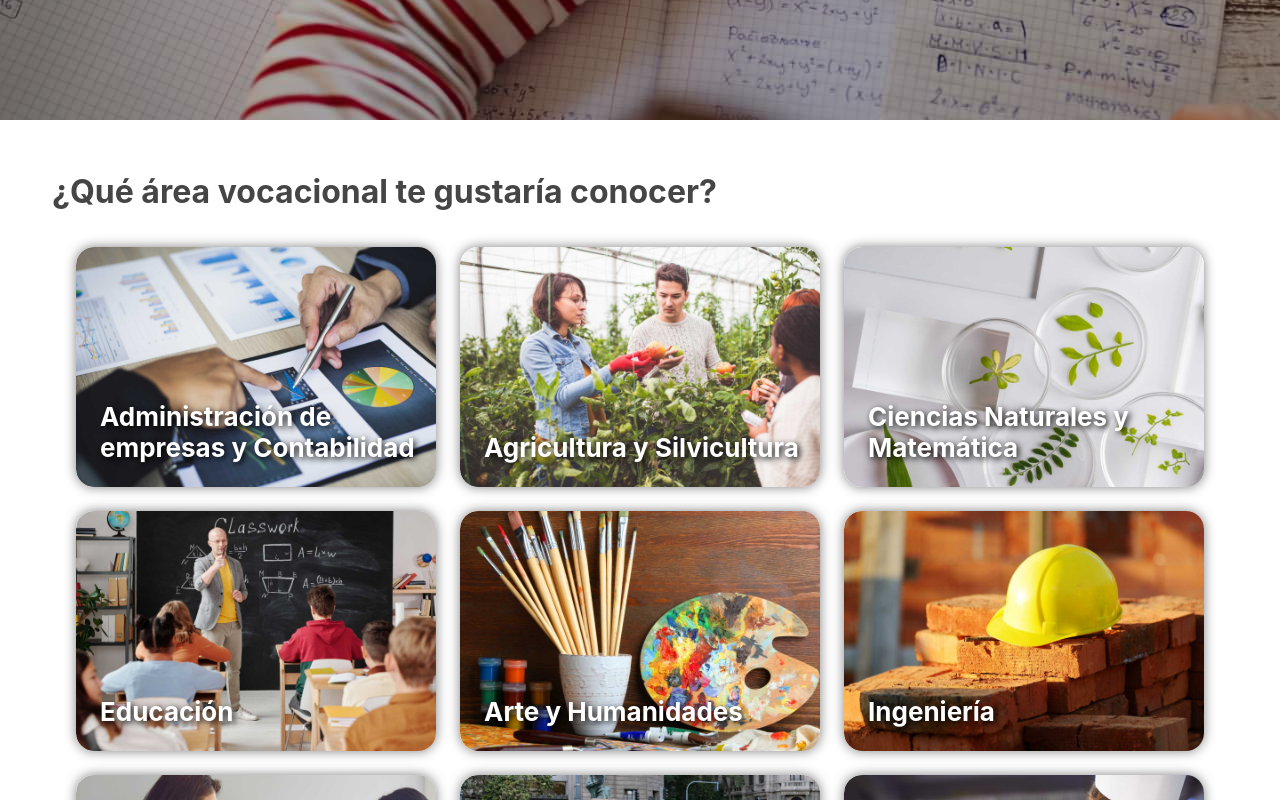
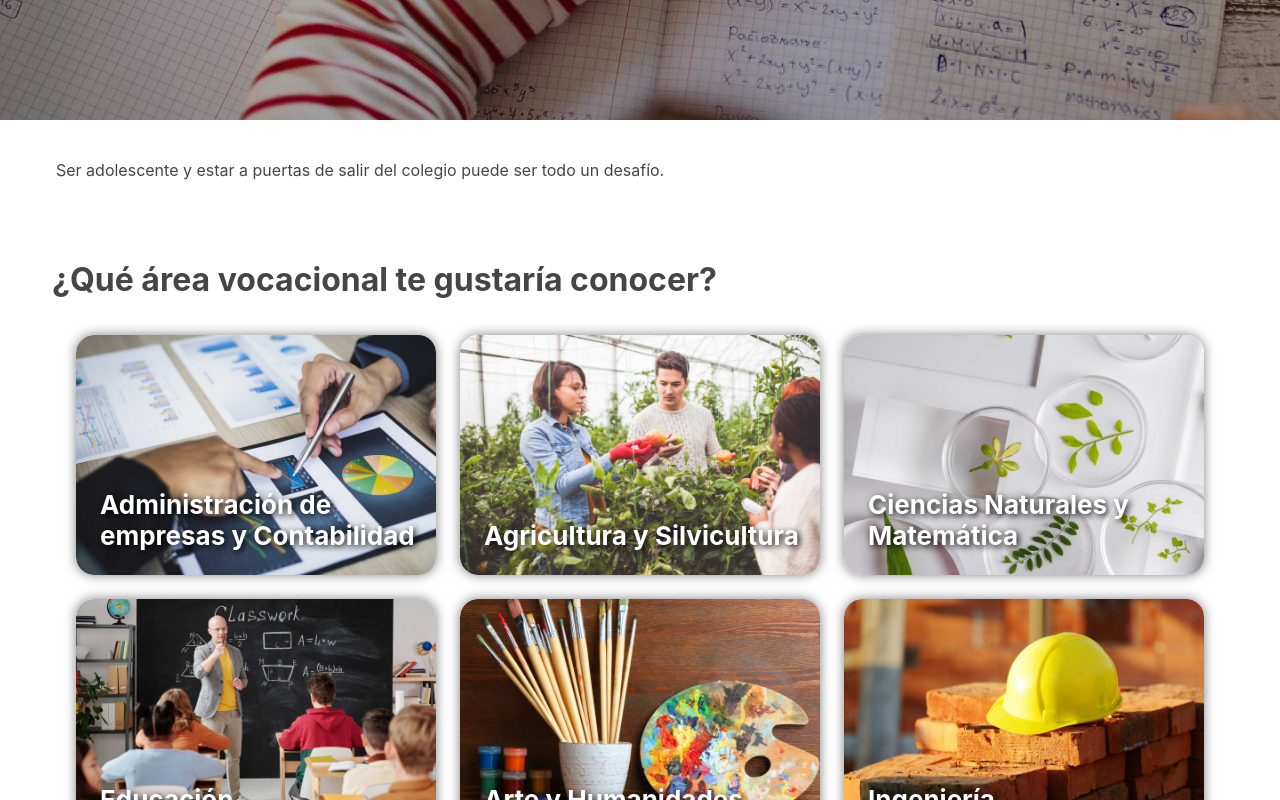
Before and after one commit to jav9sp/plataforma-vocacional, a React (Create React App) app: page / in a window 1280 px wide. Shown: the part 680-1480 px from the top of the page. Built offline with nearby package versions, Linux system fonts and the light colour scheme.

Commit message:
cambios menores

```diff
--- a/public/index.html
+++ b/public/index.html
@@ -2,7 +2,6 @@
 <html lang="es">
   <head>
     <meta charset="utf-8" />
-    <link rel="icon" href="%PUBLIC_URL%/favicon.ico" />
     <meta name="viewport" content="width=device-width, initial-scale=1" />
     <meta name="theme-color" content="#000000" />
     <meta
--- a/src/App.css
+++ b/src/App.css
@@ -22,8 +22,8 @@ body {
 
 .contenedor-textos {
   max-width: 1200px;
-  margin: 40px auto;
-  padding: 12px;
+  margin: auto;
+  padding: 40px 12px;
 }
 
 .contenedor-textos h2 {
--- /dev/null
+++ b/src/pages/Index.css
@@ -0,0 +1,5 @@
+.contenedor {
+  max-width: 1200px;
+  margin: auto;
+  padding: 40px 16px;
+}
--- a/src/pages/Index.jsx
+++ b/src/pages/Index.jsx
@@ -1,10 +1,16 @@
 import HeroPrincipal from '../components/HeroPrincipal'
 import Areas from '../components/Areas'
+import './Index.css'
 
 function Index() {
   return (
     <>
       <HeroPrincipal />
+
+      <div className='contenedor'>
+        <p>Ser adolescente y estar a puertas de salir del colegio puede ser todo un desafío.</p>
+      </div>
+
       <Areas />
 
     </>
```
Also changed, not shown: 1 other file (tests, documents, lock files or other folders).
